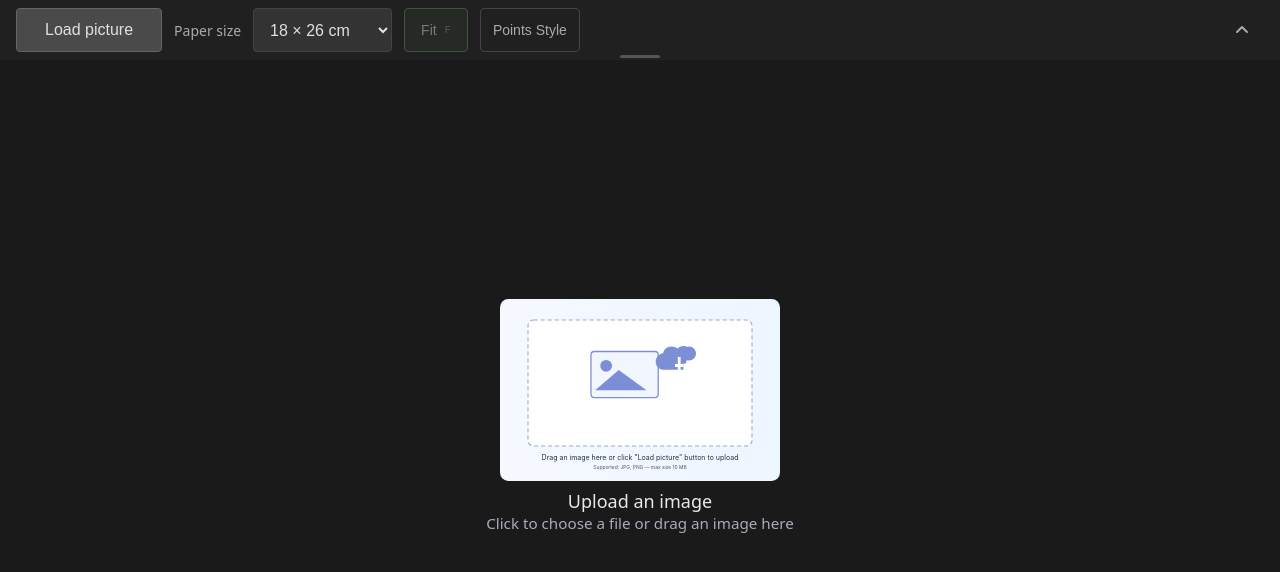
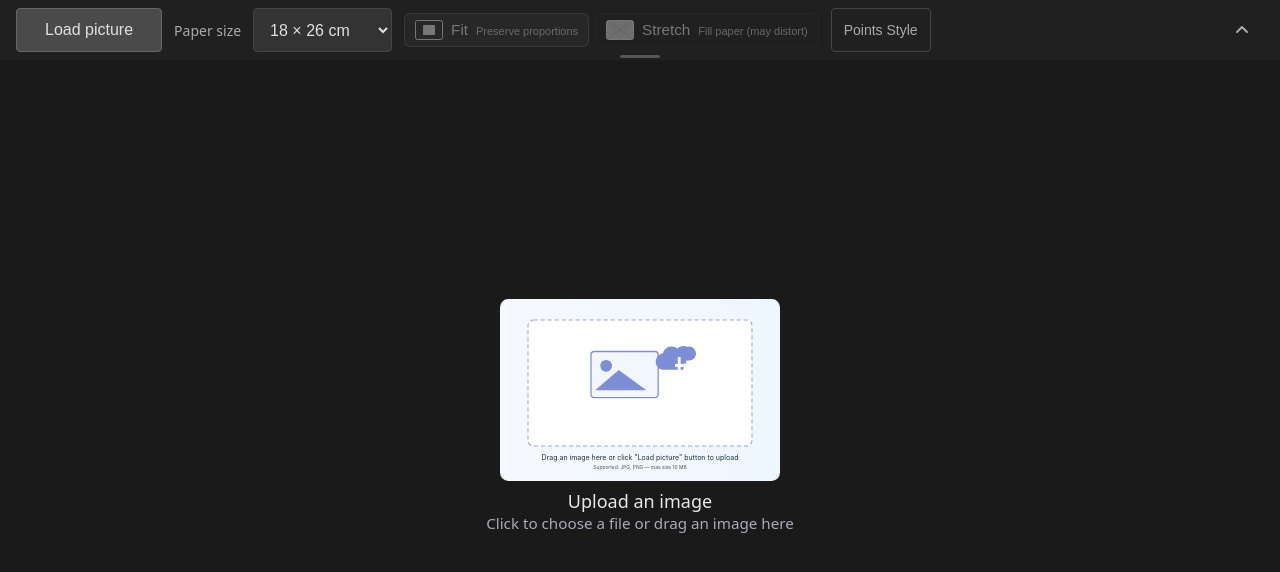
Before and after one commit to edoardo90/picture-to-canvas, a React (Vite) app: page / in a window 1280 px wide. Shown: the top 572 px of the page. Built offline with nearby package versions, Linux system fonts and the light colour scheme.

Commit message:
fix, stretch, with comments

```diff
--- a/src/App.css
+++ b/src/App.css
@@ -334,6 +334,41 @@
   cursor: not-allowed;
 }
 
+/* Segmented control for Fit / Stretch */
+.app__segmented-control {
+  display: inline-flex;
+  gap: 6px;
+  align-items: center;
+}
+.app__segment {
+  display: inline-flex;
+  align-items: center;
+  gap: 8px;
+  padding: 6px 8px;
+  border-radius: 6px;
+  background: transparent;
+  color: inherit;
+  border: 1px solid rgba(255,255,255,0.08);
+  cursor: pointer;
+  font-size: 0.95rem;
+}
+.app__segment:disabled { opacity: 0.45; cursor: not-allowed }
+.app__segment--active {
+  background: rgba(255,255,255,0.08);
+  border-color: rgba(255,255,255,0.18);
+}
+.app__segment svg { display: block }
+.app__segment-label { line-height: 1 }
+.app__segment-sub {
+  display: block;
+  font-size: 11px;
+  color: rgba(255,255,255,0.7);
+  line-height: 1;
+  margin-top: 2px;
+}
+.app__segment { padding: 6px 10px; }
+.app__segment svg { width: 28px; height: 20px }
+
 /* ── Paper rect ── */
 
 .app__paper-rect {
--- a/src/App.tsx
+++ b/src/App.tsx
@@ -475,16 +475,48 @@ function App() {
                 </span>
               )}
 
+              <div className="app__segmented-control" role="tablist" aria-label="Mapping mode">
                 <button
                   type="button"
-                className={`app__fit-toggle${isFitMode ? ' app__fit-toggle--active' : ''}`}
-                aria-label="Fit mode"
+                  role="tab"
                   aria-pressed={isFitMode}
+                  className={`app__segment${isFitMode ? ' app__segment--active' : ''}`}
                   disabled={!imageUrl}
-                onClick={() => setIsFitMode(prev => !prev)}
+                  onClick={() => setIsFitMode(true)}
+                  onKeyDown={(e) => {
+                    if (e.key === 'ArrowRight') setIsFitMode(false)
+                    if (e.key === 'ArrowLeft') setIsFitMode(true)
+                  }}
                 >
-                {isFitMode ? 'Fit' : 'Stretch'}&nbsp;<span className="app__shortcut-hint" aria-hidden="true">F</span>
+                  <svg width="28" height="20" viewBox="0 0 28 20" aria-hidden="true" focusable="false">
+                    <rect x="0.5" y="0.5" width="27" height="19" rx="2" fill="none" stroke="currentColor" strokeWidth="1" />
+                    <rect x="8" y="5" width="12" height="10" rx="1" fill="currentColor" />
+                  </svg>
+                  <span className="app__segment-label">Fit</span>
+                  <span className="app__segment-sub">Preserve proportions</span>
                 </button>
+
+                <button
+                  type="button"
+                  role="tab"
+                  aria-pressed={!isFitMode}
+                  className={`app__segment${!isFitMode ? ' app__segment--active' : ''}`}
+                  disabled={!imageUrl}
+                  onClick={() => setIsFitMode(false)}
+                  onKeyDown={(e) => {
+                    if (e.key === 'ArrowLeft') setIsFitMode(true)
+                    if (e.key === 'ArrowRight') setIsFitMode(false)
+                  }}
+                >
+                  <svg width="28" height="20" viewBox="0 0 28 20" aria-hidden="true" focusable="false">
+                    <rect x="0.5" y="0.5" width="27" height="19" rx="2" fill="none" stroke="currentColor" strokeWidth="1" />
+                    <rect x="0.5" y="0.5" width="27" height="19" rx="2" fill="currentColor" opacity="0.9" />
+                    <path d="M4 3 L24 17 M24 3 L4 17" stroke="rgba(0,0,0,0.12)" strokeWidth="1" />
+                  </svg>
+                  <span className="app__segment-label">Stretch</span>
+                  <span className="app__segment-sub">Fill paper (may distort)</span>
+                </button>
+              </div>
 
 
 
```
Lines whose indentation alone changed are shown as unchanged.
